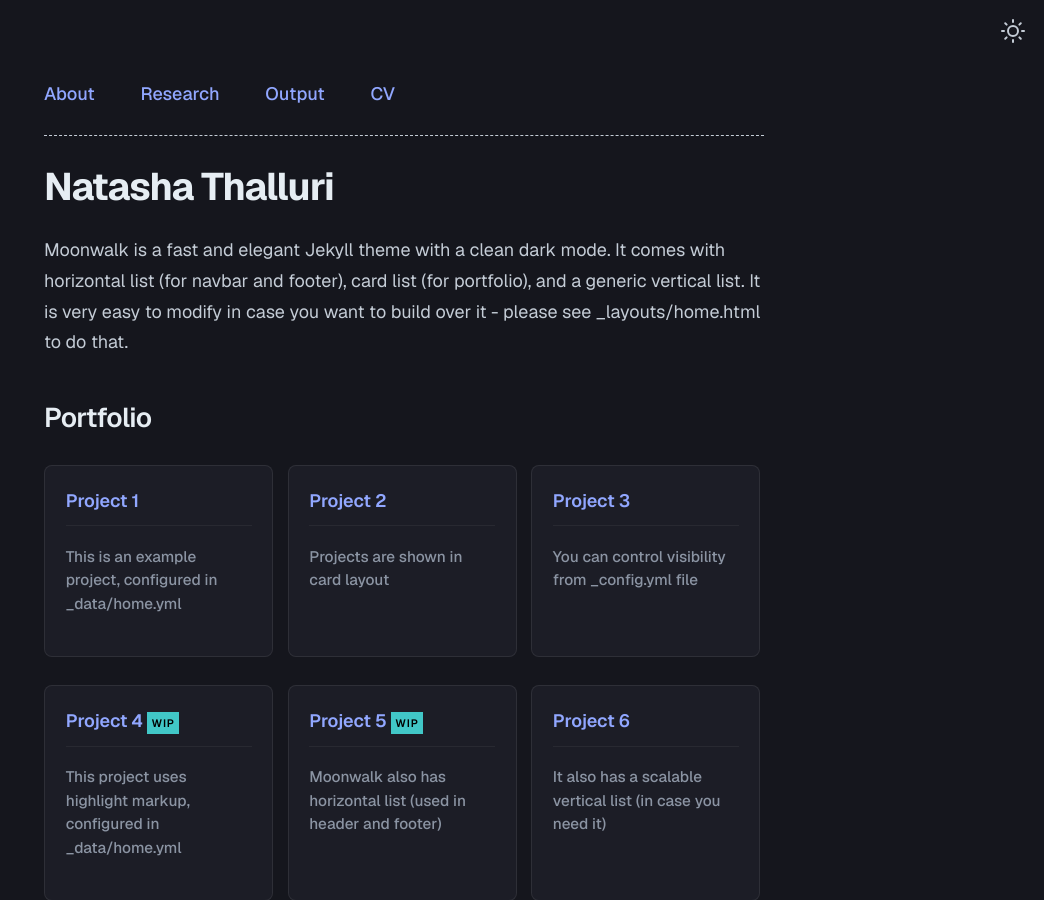
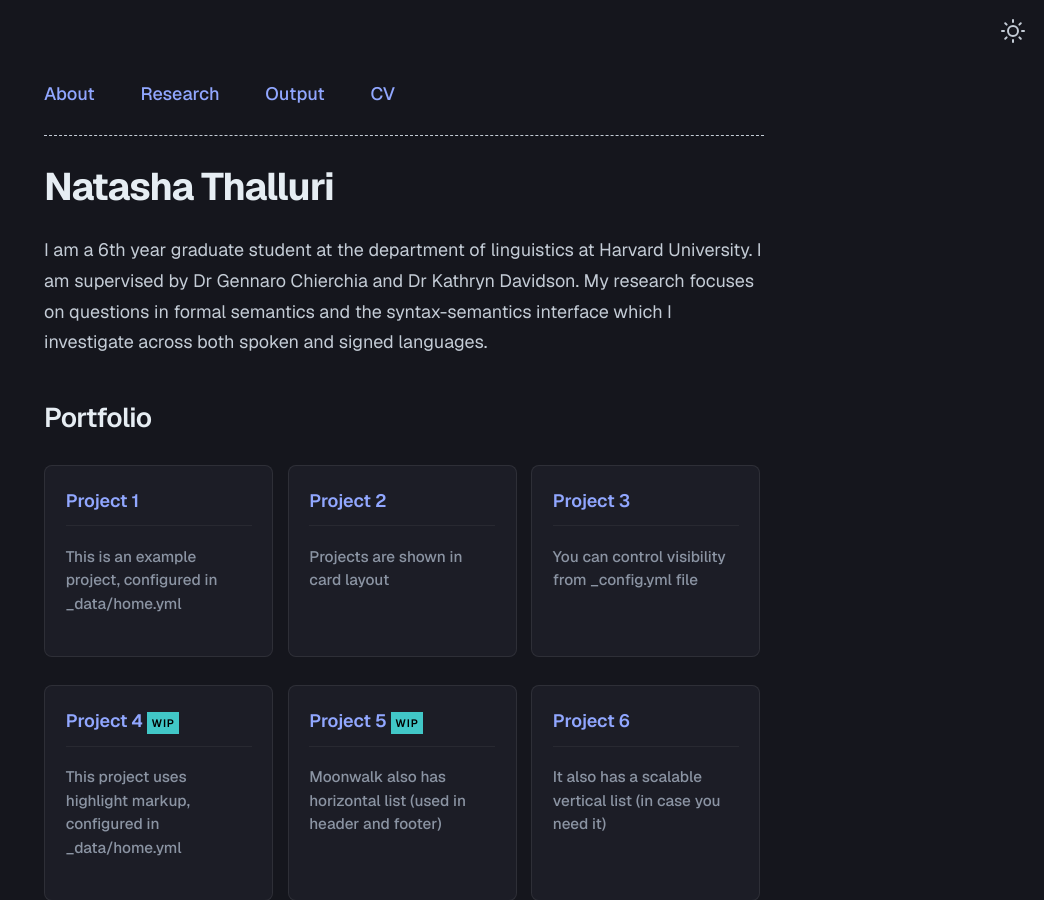
Before and after one commit to nthalluri/natasha-thalluri, a Jekyll site: the page built from index.md, in a window 1280 px wide and 900 px high. Shown: the whole window, without its empty margins (236-1280 px from the left). Built offline with Jekyll 4.4.1, drawn with Linux system fonts in a browser that asks for light colours.

Commit message:
Update _config.yml

```diff
--- a/_config.yml
+++ b/_config.yml
@@ -3,7 +3,7 @@ author: Natasha Thalluri
 url: https://nthalluri.github.io # root address of the site
 baseurl: "/natasha-thalluri" # set to "/moonwalk" if hosting under a project subpath
 description: > # description of the site (multiple lines allowed)
-  Moonwalk is a fast and elegant Jekyll theme with a clean dark mode. It comes with horizontal list (for navbar and footer), card list (for portfolio), and a generic vertical list. It is very easy to modify in case you want to build over it - please see _layouts/home.html to do that.
+ I am a 6th year graduate student at the department of linguistics at Harvard University. I am supervised by Dr Gennaro Chierchia and Dr Kathryn Davidson. My research focuses on questions in formal semantics and the syntax-semantics interface which I investigate across both spoken and signed languages.
 
 permalink: /:slug
 
```
